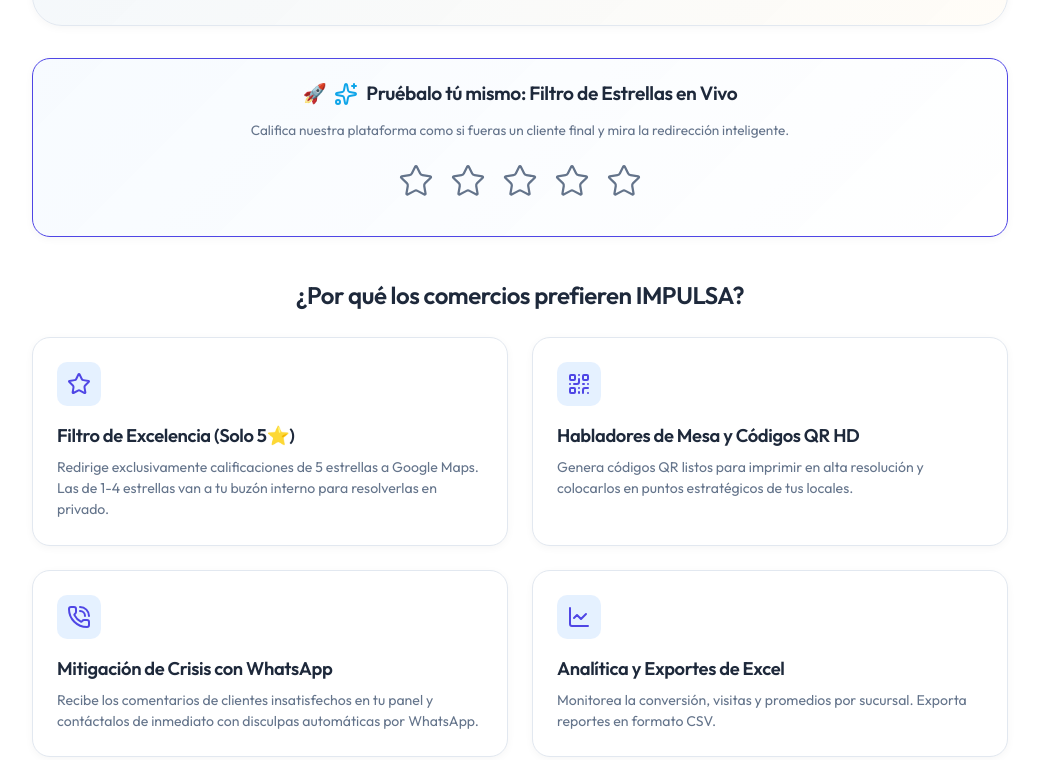
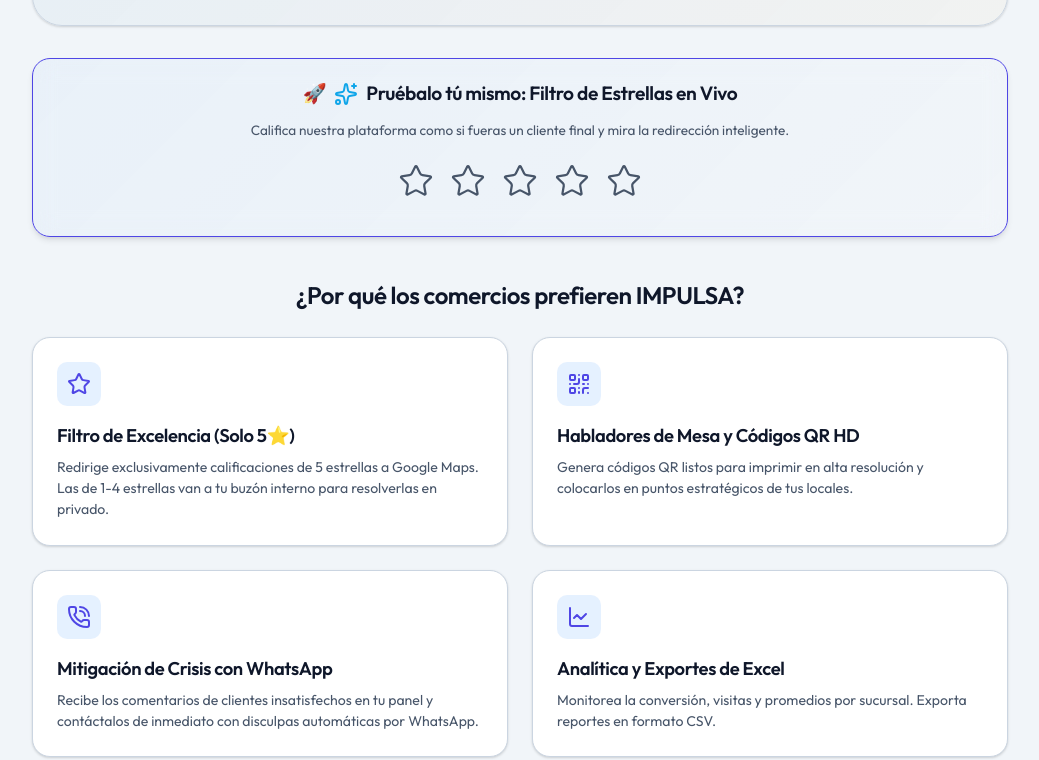
Before and after one commit to aiimplementaciones-jpg/impulsa-app, a plain HTML site: page index.html in a window 1280 px wide. Shown: the part 1052-1812 px from the top of the page, without its empty margins (240-1279 px from the left). Drawn offline with nearby package versions, Linux system fonts and the light colour scheme; no server answers.

Commit message:
prueba24

```diff
--- a/style.css
+++ b/style.css
@@ -3,16 +3,16 @@
 
 :root {
   /* Variables de Color (Tema Claro Refinado - Totalmente Luminoso) */
-  --bg-primary: #ffffff; /* Blanco puro para máxima claridad */
+  --bg-primary: #f1f5f9; /* Slate 100 - Fondo ligeramente gris para que las cajas resalten */
   --bg-secondary: #f8fafc;
   --bg-card: #ffffff;
   --bg-input: #ffffff;
-  --border-color: #e2e8f0; /* Slate 200 - Más contraste que el f1f5f9 anterior */
+  --border-color: #cbd5e1; /* Slate 300 - Bordes más definidos */
   --border-focus: #4f46e5;
-  --text-primary: #1e293b; /* Slate 800 */
-  --text-secondary: #64748b; /* Slate 500 - Más oscuro para mejor legibilidad */
-  --shadow-sm: 0 2px 8px rgba(0, 0, 0, 0.04);
-  --shadow-md: 0 10px 25px rgba(0, 0, 0, 0.05);
+  --text-primary: #0f172a; /* Slate 900 - Texto más oscuro para contraste */
+  --text-secondary: #475569; /* Slate 600 */
+  --shadow-sm: 0 1px 3px rgba(0,0,0,0.1), 0 1px 2px rgba(0,0,0,0.06);
+  --shadow-md: 0 10px 15px -3px rgba(0,0,0,0.1), 0 4px 6px -2px rgba(0,0,0,0.05);
   --glass-blur: blur(12px);
   --glass-bg: rgba(255, 255, 255, 0.9);
 
@@ -251,7 +251,7 @@ h1, h2, h3, h4, h5, h6 {
   border-radius: var(--radius-md);
   padding: 20px;
   margin-bottom: 16px;
-  box-shadow: var(--shadow-sm);
+  box-shadow: 0 4px 6px -1px rgba(0, 0, 0, 0.1), 0 2px 4px -1px rgba(0, 0, 0, 0.06);
   transition: all var(--transition-smooth);
 }
 
```
